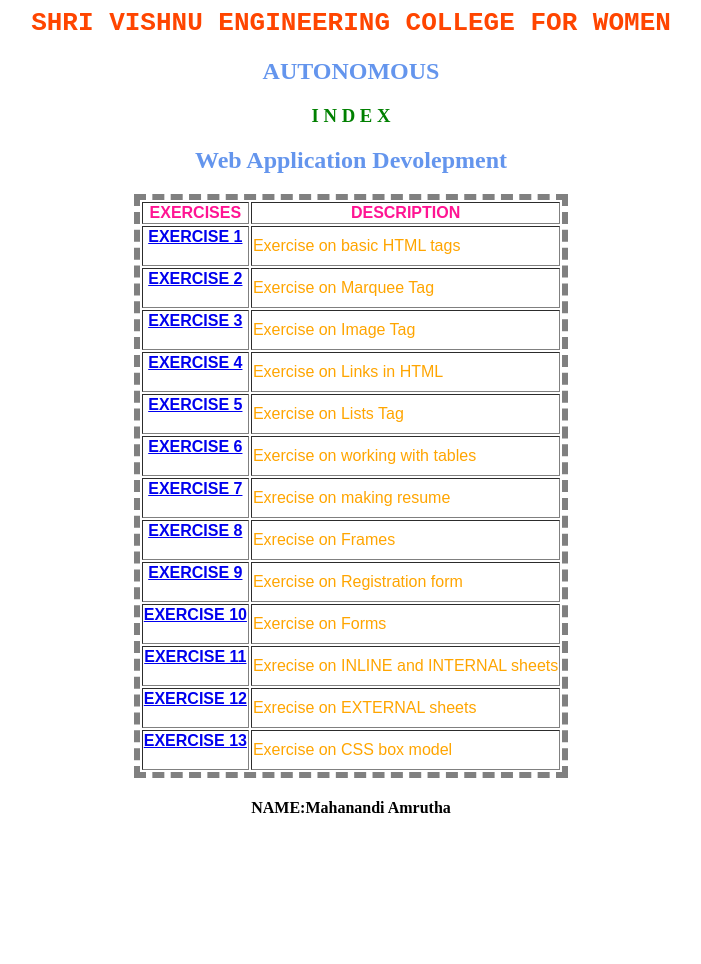
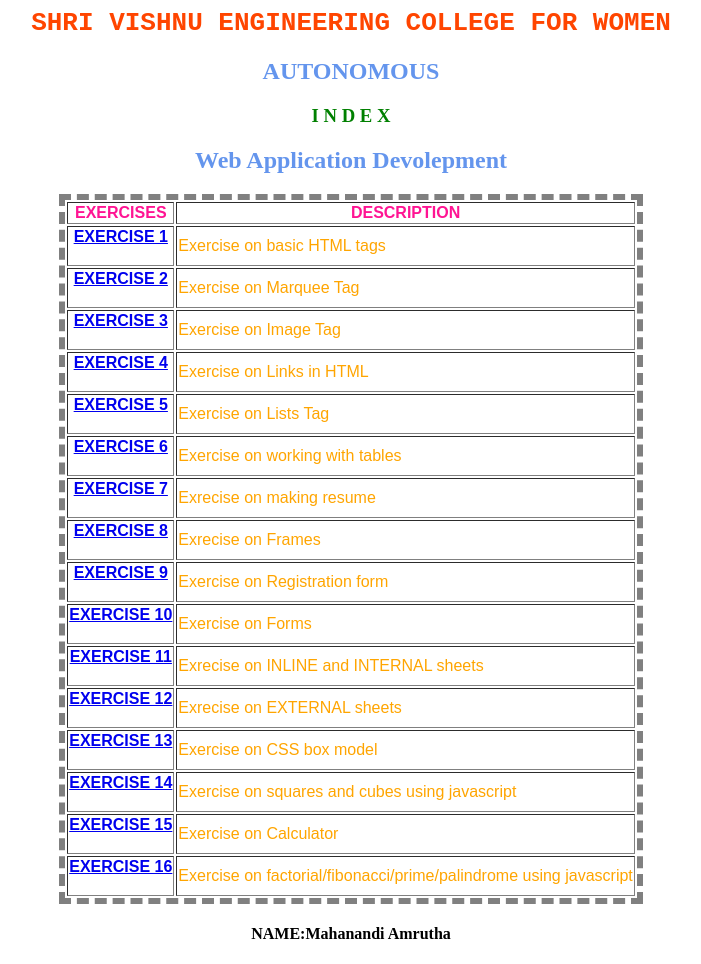
Before and after one commit to Amrutha004/WAD-LAB-L5404, a plain HTML site: page index.html in a window 1280 px wide. Shown: the whole page, without its empty margins (289-990 px from the left). Before the commit the page ends 838 px from the top, so only its background shows below. Drawn offline with Linux system fonts and the light colour scheme.

Commit message:
Update index.html

```diff
--- a/index.html
+++ b/index.html
@@ -62,6 +62,15 @@
    <tr><th><a href="C:\Program Files\Sublime Text 3\boxmodel.html">EXERCISE 13</a><br><br></th>
    	<td>Exercise on CSS box model</td>
    </tr>
+   <tr><th><a href="C:\Program Files\Sublime Text 3\squares.html">EXERCISE 14</a><br><br></th>
+   	<td>Exercise on squares and cubes using javascript</td>
+   </tr>
+   <tr><th><a href="C:\Program Files\Sublime Text 3\ca.html">EXERCISE 15</a><br><br></th>
+   	<td>Exercise on Calculator</td>
+   </tr>
+   <tr><th><a href="C:\Program Files\Sublime Text 3\factorial.html">EXERCISE 16</a><br><br></th>
+   	<td>Exercise on factorial/fibonacci/prime/palindrome using javascript</td>
+   </tr>
 </table>
 <h4 align="center">NAME:Mahanandi Amrutha</h4>
 </body>
```
